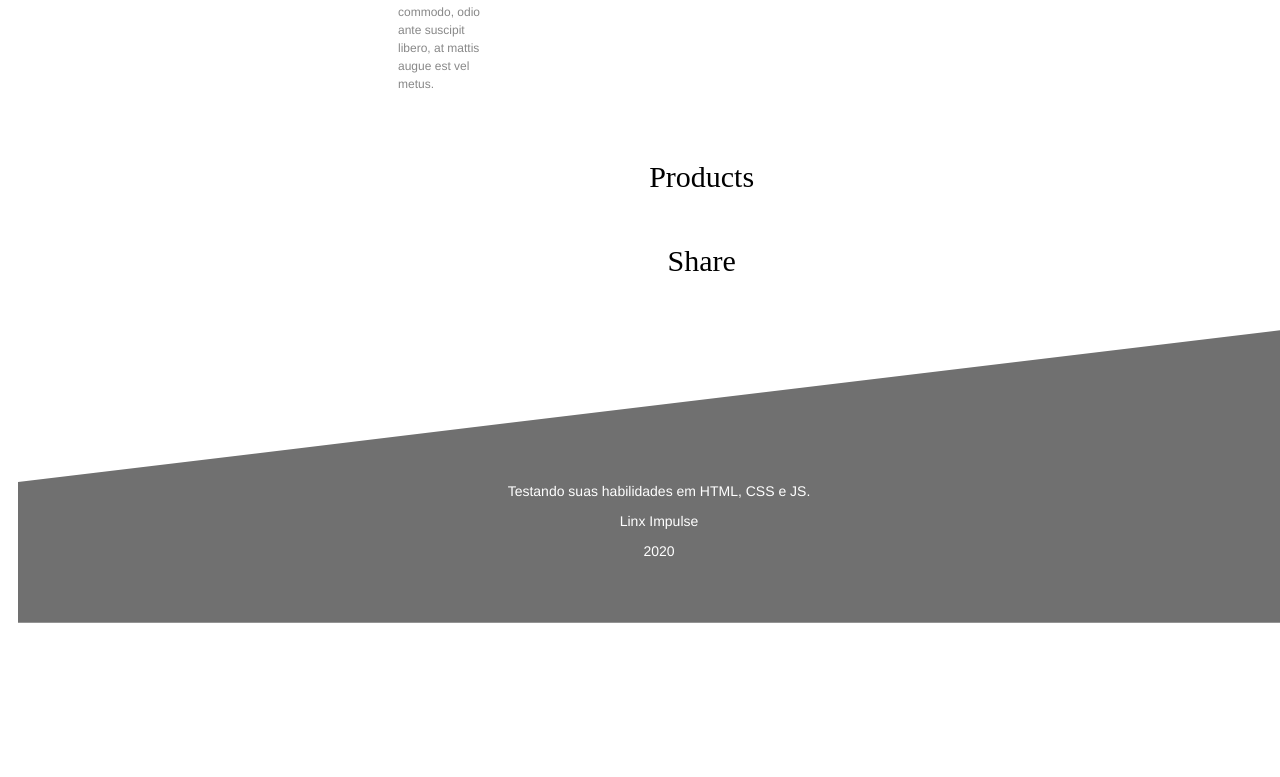
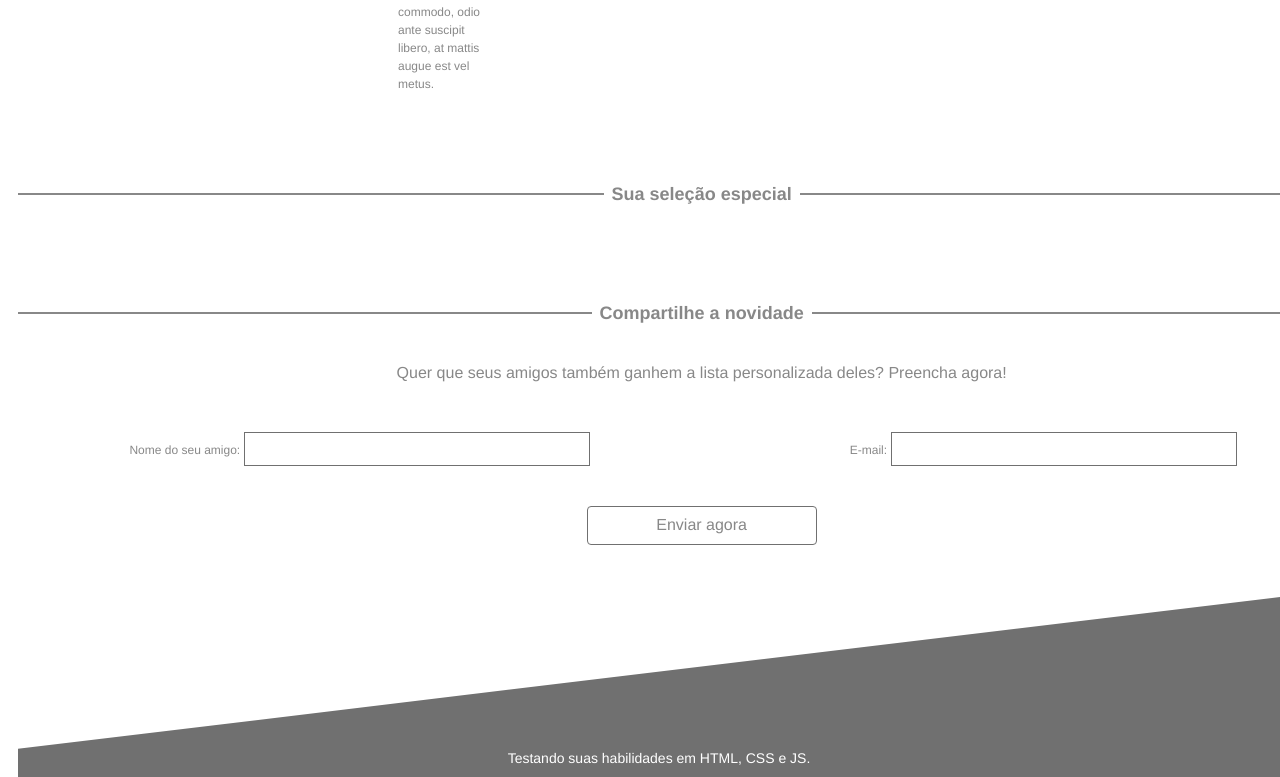
Before and after one commit to wcamposs/linx-frontend-challenge, a website: page app/index.html in a window 1280 px wide. Shown: the part 2002-2779 px from the top of the page. Before the commit the page ends 2663 px from the top, so only its background shows below. Drawn offline with Linux system fonts and the light colour scheme.

Commit message:
creating and styling share section.

```diff
--- a/app/index.html
+++ b/app/index.html
@@ -50,13 +50,13 @@
         <div class="newsletter-fields">
             <form>
                 <div class="field-group">
-                    <label for="name">Nome</label>
+                    <label for="name">Seu nome:</label>
                     <input type="text" id="name" name="nome">
 
-                    <label for="email">E-mail</label>
+                    <label for="email">E-mail:</label>
                     <input type="email" id="email" name="email">
 
-                    <label for="cpf">CPF</label>
+                    <label for="cpf">CPF:</label>
                     <input type="number" id="cpf" name="cpf">
                 </div>
 
@@ -74,11 +74,37 @@
         </div>
 
         <div class="products">
-            Products
+            <div class="products-section">
+                <h4>Sua seleção especial</h4>
+            </div>
+
+
         </div>
 
         <div class="share">
-            Share
+            <div class="share-section">
+                <h4>Compartilhe a novidade</h4>
+            </div>
+
+            <p>Quer que seus amigos também ganhem a lista personalizada deles? Preencha agora!</p>
+
+            <form>
+                <div class="field-group">
+                    <div class="form-column">
+                        <label for="name">Nome do seu amigo:</label>
+                        <input type="text" id="name" name="nome">
+                    </div>
+
+                    <div class="form-column">
+                        <label for="email">E-mail:</label>
+                        <input type="email" id="email" name="email">
+                    </div>
+                </div>
+
+                <button type="submit" class="submit-share-btn">
+                    <span>Enviar agora</span>
+                </button>
+            </form>
         </div>
 
         <div class="footer">
--- a/app/src/css/index.css
+++ b/app/src/css/index.css
@@ -34,7 +34,6 @@
   background-color: #ffffff;
   text-align: center;
   padding: 20px 0;
-  font-size: 30px; /* remove this later */
 }
 
 .header-container {
@@ -112,6 +111,10 @@
   opacity: 1;
 }
 
+.buttons-container button:hover {
+  background: #dbdbdb;
+}
+
 .newsletter-text {
   float: left;
 }
@@ -150,8 +153,6 @@
 }
 
 .newsletter-fields form .field-group label {
-  top: 420px;
-  left: 870px;
   width: 58px;
   height: 14px;
 
@@ -163,8 +164,6 @@
 }
 
 .newsletter-fields form .field-group input {
-  top: 441px;
-  left: 870px;
   width: 340px;
   height: 30px;
 
@@ -181,8 +180,6 @@
 }
 
 .newsletter-fields form .radio-group input {
-  top: 633px;
-  left: 870px;
   width: 14px;
   height: 14px;
 
@@ -192,8 +189,6 @@
 }
 
 .newsletter-fields form .radio-group label {
-  top: 633px;
-  left: 889px;
   width: 55px;
   height: 14px;
 
@@ -205,8 +200,6 @@
 }
 
 .newsletter-fields form button {
-  top: 670px;
-  left: 870px;
   width: 350px;
   height: 39px;
 
@@ -217,9 +210,11 @@
   opacity: 1;
 }
 
+.newsletter-fields form button:hover {
+  background: #dbdbdb;
+}
+
 .newsletter-fields form button span {
-  top: 681px;
-  left: 1018px;
   width: 44px;
   height: 18px;
   text-align: left;
@@ -229,8 +224,134 @@
   opacity: 1;
 }
 
+.products-section {
+  display: flex;
+  align-items: center;
+  text-align: center;
+}
+
+.products-section::before,
+.products-section::after {
+  content: "";
+  flex: 1;
+  border-bottom: 2px solid #888888;
+  opacity: 1;
+}
+
+.products-section::before {
+  margin-right: 0.5em;
+}
+.products-section::after {
+  margin-left: 0.5em;
+}
+
+.products .products-section h4 {
+  text-align: center;
+  font-weight: bold;
+  font-size: 18px;
+  font-family: "Helvetica Neue";
+  letter-spacing: 0px;
+  color: #888888;
+  opacity: 1;
+}
+
+.share-section {
+  display: flex;
+  align-items: center;
+  text-align: center;
+}
+
+.share-section::before,
+.share-section::after {
+  content: "";
+  flex: 1;
+  border-bottom: 2px solid #888888;
+  opacity: 1;
+}
+
+.share-section::before {
+  margin-right: 0.5em;
+}
+.share-section::after {
+  margin-left: 0.5em;
+}
+
+.share .share-section h4 {
+  text-align: center;
+  font-weight: bold;
+  font-size: 18px;
+  font-family: "Helvetica Neue";
+  letter-spacing: 0px;
+  color: #888888;
+  opacity: 1;
+}
+
+.share p {
+  text-align: center;
+  font-weight: normal;
+  font-size: 16px;
+  font-family: "Helvetica Neue";
+  letter-spacing: 0px;
+  color: #888888;
+  opacity: 1;
+  margin-bottom: 50px;
+}
+
+.share form .field-group {
+  text-align: center;
+}
+
+.share form .form-column {
+  width: 50%;
+  float: left;
+}
+
+.share form .field-group label {
+  text-align: left;
+  font-weight: normal;
+  font-size: 12px;
+  font-family: "Helvetica Neue";
+  letter-spacing: 0px;
+  color: #888888;
+  opacity: 1;
+}
+
+.share form .field-group input {
+  width: 340px;
+  height: 30px;
+
+  background: #ffffff 0% 0% no-repeat padding-box;
+  border: 1px solid #707070;
+  opacity: 1;
+  margin-bottom: 40px;
+}
+
+.share form button {
+  width: 230px;
+  height: 39px;
+
+  background: #ffffff 0% 0% no-repeat padding-box;
+  border: 1px solid #707070;
+  border-radius: 4px;
+  opacity: 1;
+}
+
+.share form button:hover {
+  background: #dbdbdb;
+}
+
+.share form button span {
+  width: 89px;
+  height: 18px;
+
+  text-align: left;
+  font: normal normal normal 16px/16px Helvetica Neue;
+  letter-spacing: 0px;
+  color: #888888;
+  opacity: 1;
+}
+
 .footer-container {
-  top: 2151px;
   width: 100vw;
   height: 293px;
 
```
